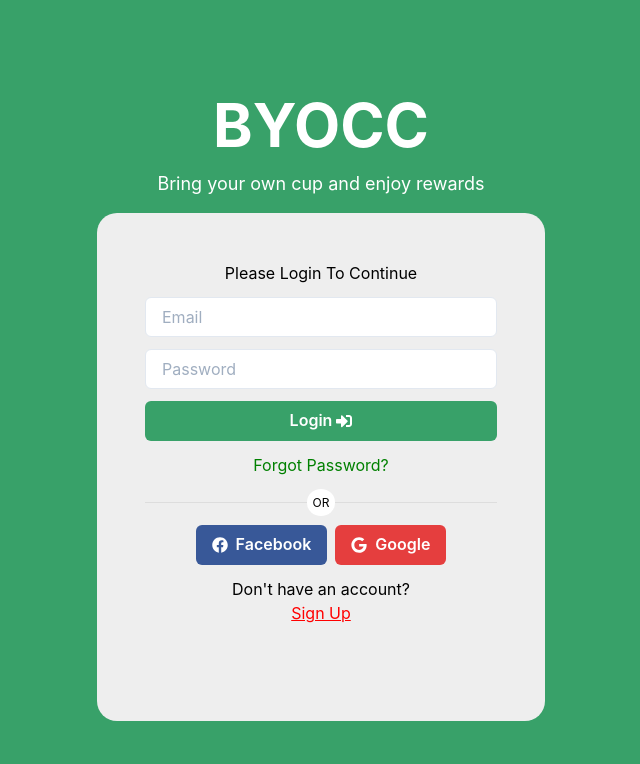
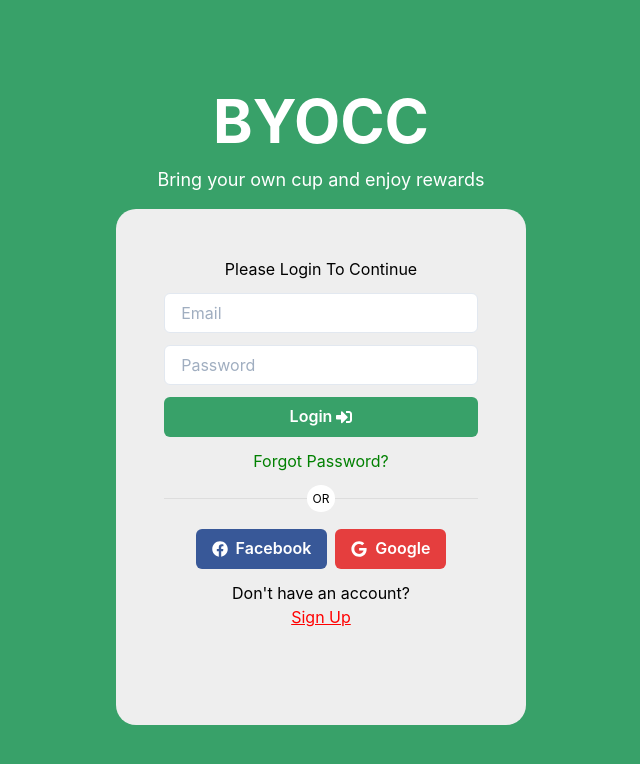
Before and after one commit to shadmansaalim/BYOCC-Hackacthon-2021, a Next.js app: page /login in a window 1280 px wide. Shown: the top 764 px of the page, without its empty margins (319-959 px from the left). Built offline with nearby package versions, Linux system fonts and the light colour scheme; no server answers.

Commit message:
Login Page Updated

```diff
--- a/src/components/AuthContainer/index.js
+++ b/src/components/AuthContainer/index.js
@@ -36,7 +36,7 @@ const AuthContainer = ({ children, handleSubmit }) => {
           px={12}
           pt={12}
           pb={24}
-          w={{ base: "90%", sm: "85%", md: "50%", xl: "35%" }}
+          w={{ base: "90%", sm: "85%", md: "50%", xl: "32%" }}
         >
           {children}
         </Stack>
--- a/src/pages/_app.js
+++ b/src/pages/_app.js
@@ -1,7 +1,6 @@
 import { useRouter } from "next/router"
 import { ChakraProvider } from "@chakra-ui/react"
 import AuthProvider from "../context/AuthProvider"
-
 import Navbar from "@components/Navbar"
 import theme from "../theme"
 import "./app.css"
--- a/src/pages/login/index.js
+++ b/src/pages/login/index.js
@@ -77,6 +77,7 @@ export default function Login() {
           display: "flex",
           alignItems: "center",
           justifyContent: "center",
+         marginTop: '20px'
         }}
       >
         <Button
```
